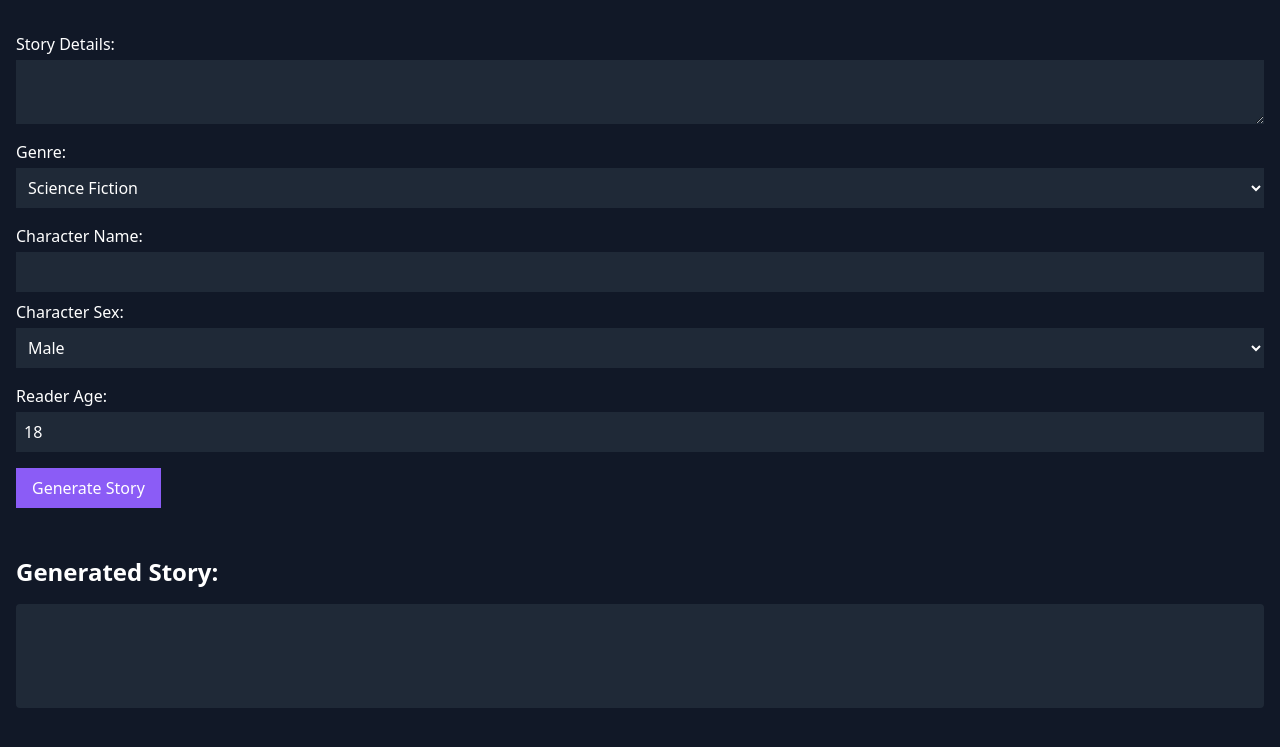
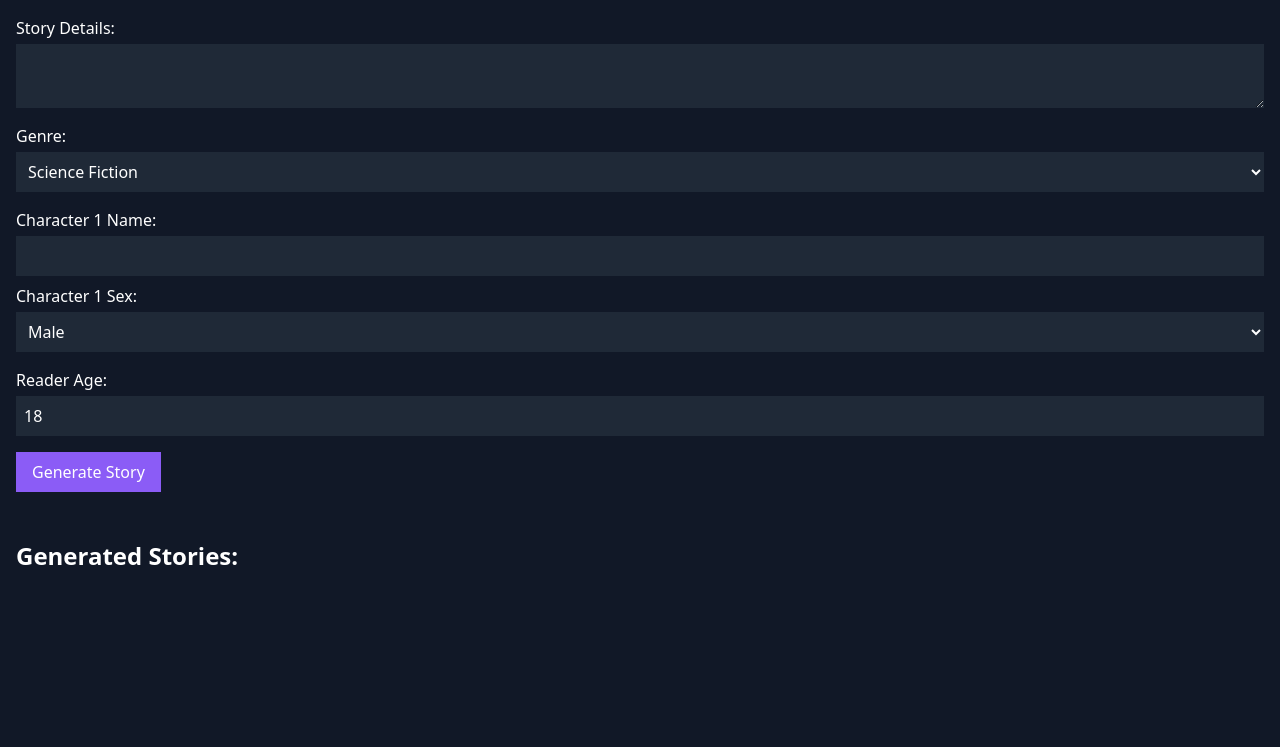
Before and after one commit to ShinObee5/StoryCompletion, a Flask app: page / in a window 1280 px wide. Shown: the top 747 px of the page. Run offline with Flask 3, Linux system fonts and the light colour scheme.

Commit message:
added three versions of stories feature

```diff
--- a/app.py
+++ b/app.py
@@ -7,7 +7,7 @@ app = Flask(__name__)
 
 
 # Load your API key from an environment variable or secret management service
-openai.api_key = "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"
+openai.api_key = "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"
 
 
 @app.route('/')
@@ -16,17 +16,33 @@ def index():
 
 @app.route('/generate', methods=['POST'])
 def generate():
-    data = request.json
-    story = data.get('prompt', '')
+    # Get user input from the form
+    story_details = request.json['story-details']
+    genre = request.json['genre']
+    character_name = request.json['character1-name']
+    character_sex = request.json['character1-sex']
+    reader_age = request.json['reader-age']
 
-     # Call OpenAI API to generate the story based on the prompt
-    response = openai.Completion.create(model="text-davinci-003", prompt=story, temperature=0.6)
+    # Generate three stories using OpenAI
+    stories = []
+    # Generate three versions of the story
+    story = f"{story_details}\n\nGenre: {genre}\n\nCharacter: {character_name}, {character_sex}\n\nReader Age: {reader_age}\n"
 
-    generated_story = response['choices'][0]['text']
+    generated_stories = []
 
-    # Return the generated story to the user
-    return jsonify({'story': generated_story})
+    # Call OpenAI API to generate the story based on the prompt
+    response1 = openai.Completion.create(model="text-davinci-003", prompt=story, temperature=0.1, max_tokens=4000, top_p=0.1)
+    response2 = openai.Completion.create(model="text-davinci-003", prompt=story, temperature=0.5, max_tokens=4000, top_p=0.5)
+    response3 = openai.Completion.create(model="text-davinci-003", prompt=story, temperature=0.9, max_tokens=4000, top_p=0.9)
 
+    generated_story1 = response1['choices'][0].text.strip()
+    generated_story2 = response2['choices'][0].text.strip()
+    generated_story3 = response3['choices'][0].text.strip()
+
+    stories.extend([generated_story1, generated_story2, generated_story3])
+
+    # Return the generated stories as a JSON response
+    return jsonify({'stories': stories})
 
 if __name__ == '__main__':
     app.run(debug=True)
--- a/templates/index.html
+++ b/templates/index.html
@@ -5,19 +5,57 @@
     <meta name="viewport" content="width=device-width, initial-scale=1.0">
     <link href="https://cdn.jsdelivr.net/npm/tailwindcss@2.2.17/dist/tailwind.min.css" rel="stylesheet">
     <title>Story Generator</title>
+    <style>
+        /* ...existing styles... */
+
+        #generated-stories {
+            display: flex;
+            flex-direction: column;
+            align-items: flex-start;
+        }
+
+        .story-box {
+            cursor: pointer;
+            background-color: transparent;
+            border: 1px solid white;
+            color: white;
+            padding: 16px;
+            margin-bottom: 16px;
+            border-radius: 8px;
+            box-shadow: 0 2px 4px rgba(0, 0, 0, 0.1);
+            transition: background-color 0.3s ease;
+        }
+
+        .story-box:hover {
+            background-color: rgba(255, 255, 255, 0.1);
+        }
+
+        .expanded-story {
+            display: none;
+            white-space: pre-wrap;
+            background-color: transparent;
+            color: white;
+            padding: 16px;
+            margin-bottom: 16px;
+            border-radius: 8px;
+            box-shadow: 0 2px 4px rgba(0, 0, 0, 0.1);
+        }
+    </style>
+
+
 </head>
 <body class="bg-gray-900 text-white">
     <div class="container mx-auto">
-        <!-- Input forms for user preferences -->
+        <!-- Input form for user preferences -->
         <div id="input-form" class="p-4">
-            <form id="story-form" onsubmit="generateStory(event)">
-                <div class="mt-4">
+            <form id="story-form">
+                <div>
                     <label for="story-details" class="block">Story Details:</label>
-                    <textarea id="story-details" class="block w-full bg-gray-800 text-white mt-1 p-2"></textarea>
+                    <textarea id="story-details" class="block w-full bg-gray-800 text-white mt-1 p-2" required></textarea>
                 </div>
                 <div class="mt-4">
                     <label for="genre" class="block">Genre:</label>
-                    <select id="genre" class="block w-full bg-gray-800 text-white mt-1 p-2">
+                    <select id="genre" name="genre" class="block w-full bg-gray-800 text-white mt-1 p-2">
                         <option value="sci-fi">Science Fiction</option>
                         <option value="fantasy">Fantasy</option>
                         <option value="mystery">Mystery</option>
@@ -27,10 +65,10 @@
                 </div>
                 <div id="characters-container" class="mt-4">
                     <div class="character-input">
-                        <label for="character1-name" class="block">Character Name:</label>
-                        <input id="character1-name" type="text" class="block w-full bg-gray-800 text-white mt-1 p-2">
-                        <label for="character1-sex" class="block mt-2">Character Sex:</label>
-                        <select id="character1-sex" class="block w-full bg-gray-800 text-white mt-1 p-2">
+                        <label for="character1-name" class="block">Character 1 Name:</label>
+                        <input id="character1-name" name="character1-name" type="text" class="block w-full bg-gray-800 text-white mt-1 p-2">
+                        <label for="character1-sex" class="block mt-2">Character 1 Sex:</label>
+                        <select id="character1-sex" name="character1-sex" class="block w-full bg-gray-800 text-white mt-1 p-2">
                             <option value="male">Male</option>
                             <option value="female">Female</option>
                             <option value="other">Other</option>
@@ -39,55 +77,118 @@
                 </div>
                 <div class="mt-4">
                     <label for="reader-age" class="block">Reader Age:</label>
-                    <input id="reader-age" type="number" min="1" value="18" class="block w-full bg-gray-800 text-white mt-1 p-2">
+                    <input id="reader-age" name="reader-age" type="number" min="1" value="18" class="block w-full bg-gray-800 text-white mt-1 p-2">
                 </div>
                 <button type="submit" class="mt-4 bg-purple-500 hover:bg-purple-600 px-4 py-2 text-white">Generate Story</button>
             </form>
         </div>
-        <!-- Display area for the generated story -->
+
+        <!-- Display area for the generated stories -->
         <div id="story-display" class="mt-4 p-4">
-            <h2 class="text-2xl font-bold mb-4">Generated Story:</h2>
-            <div id="generated-story" class="bg-gray-800 p-4 rounded text-white whitespace-pre-wrap">
-                <!-- The generated story will be displayed here -->
-            </div>
+            <h2 class="text-2xl font-bold mb-4">Generated Stories:</h2>
+            <div id="generated-stories" class="flex justify-center items-center flex-wrap gap-4">
+                <!-- The generated stories will be displayed here -->
             </div>
         </div>
 
         <script>
-        function generateStory(event) {
+            const form = document.getElementById('story-form');
+            const storyDisplay = document.getElementById('story-display');
+            const generatedStories = document.getElementById('generated-stories');
+
+            form.addEventListener('submit', (event) => {
                 event.preventDefault();
 
-            // Collect user input values
+                // Collect form data
                 const storyDetails = document.getElementById('story-details').value;
                 const genre = document.getElementById('genre').value;
                 const characterName = document.getElementById('character1-name').value;
                 const characterSex = document.getElementById('character1-sex').value;
                 const readerAge = document.getElementById('reader-age').value;
 
-            // Create the prompt using the collected data
-            let prompt = `You are an expert story writer. You make captivating stories that peak the readers interest. I will give you certain details. Your job is to use these details and complete the story. You will output the complete story. Here is what I want in the story . Story begins by: ${storyDetails}\n`;
-            prompt += `You will write a story in this genre. Genre: ${genre}\n`;
-            prompt += `You will refer to the character with this name. Character Name: ${characterName}\n`;
-            prompt += `This is the sex of the character.Character Sex: ${characterSex}\n`;
-            prompt += `Now write a story with the target audience of this age group in mind .Reader Age: ${readerAge}\n`;
-
-            // Call the backend Flask API to generate the story
+                // Send the data to the server
                 fetch('/generate', {
                     method: 'POST',
                     headers: {
                         'Content-Type': 'application/json'
                     },
-                body: JSON.stringify({ prompt: prompt })
+                    body: JSON.stringify({
+                        'story-details': storyDetails,
+                        'genre': genre,
+                        'character1-name': characterName,
+                        'character1-sex': characterSex,
+                        'reader-age': readerAge
+                    })
                 })
                 .then(response => response.json())
                 .then(data => {
-                const generatedStory = data.story;
-                document.getElementById('generated-story').textContent = generatedStory;
+                    // Display the generated stories
+                    displayStories(data.stories);
                 })
                 .catch(error => {
                     console.error('Error:', error);
                 });
+            });
+
+            function displayStories(stories) {
+    // Clear the existing stories
+    generatedStories.innerHTML = '';
+
+    // Create story elements
+    stories.forEach((story, index) => {
+        const storyBox = document.createElement('div');
+        storyBox.classList.add('story-box');
+        storyBox.textContent = `Story ${index + 1}`;
+
+        storyBox.addEventListener('click', () => {
+            toggleExpandedView(storyBox, story);
+        });
+
+        generatedStories.appendChild(storyBox);
+    });
+
+    // Show the story display section
+    storyDisplay.style.display = 'block';
+
+    // Scroll to the story display section
+    storyDisplay.scrollIntoView({ behavior: 'smooth' });
+
+    // Hide the expanded story view (if any)
+    hideExpandedStory();
 }
+
+function toggleExpandedView(storyBox, story) {
+    const expandedStoryClass = 'expanded-story';
+
+    // Remove the expanded class from other story boxes
+    const otherStoryBoxes = Array.from(generatedStories.children).filter(el => el !== storyBox);
+    otherStoryBoxes.forEach(el => el.classList.remove(expandedStoryClass));
+
+    // Toggle the expanded class on the clicked story box
+    storyBox.classList.toggle(expandedStoryClass);
+
+    // Update the expanded story text
+    const expandedStoryElement = document.createElement('div');
+    expandedStoryElement.classList.add(expandedStoryClass);
+    expandedStoryElement.textContent = story;
+
+    // Replace the existing expanded story element (if any) with the new one
+    const existingExpandedStory = generatedStories.querySelector(`.${expandedStoryClass}`);
+    if (existingExpandedStory) {
+        generatedStories.replaceChild(expandedStoryElement, existingExpandedStory);
+    } else {
+        generatedStories.appendChild(expandedStoryElement);
+    }
+}
+
+function hideExpandedStory() {
+    const expandedStoryElement = generatedStories.querySelector('.expanded-story');
+    if (expandedStoryElement) {
+        expandedStoryElement.classList.remove('expanded-story');
+    }
+}
+
         </script>
+    </div>
 </body>
 </html>
```
Lines whose indentation alone changed are shown as unchanged.
